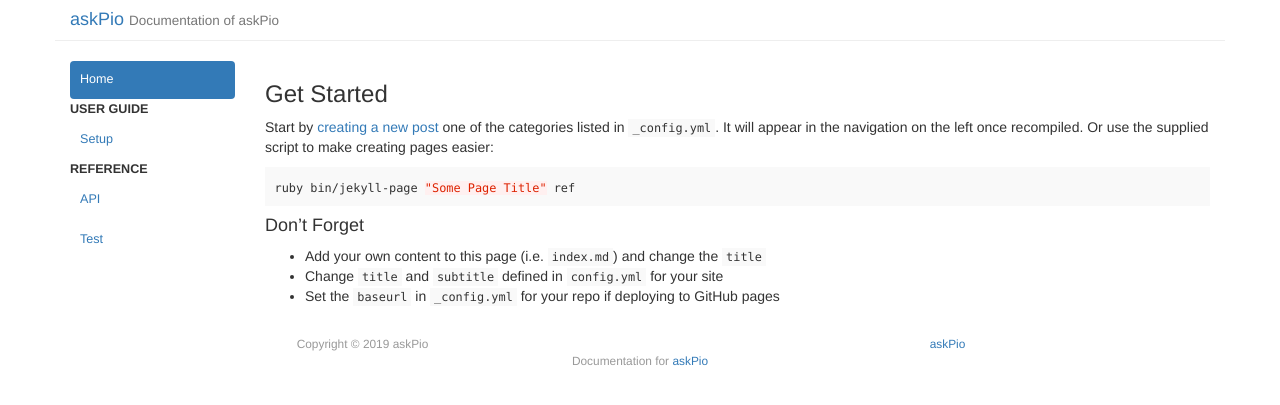
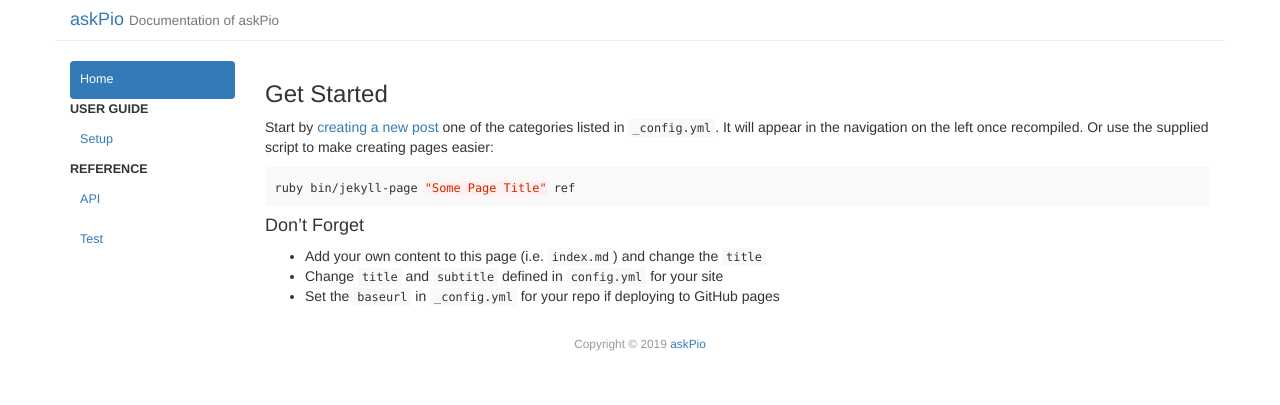
Before and after one commit to Harshgupta71/askPio_Documentation, a Jekyll site: the page built from index.md, in a window 1280 px wide. Shown: the top 405 px of the page. Built offline with Jekyll 4.4.1, drawn with Linux system fonts in a browser that asks for light colours.

Commit message:
Update footer.html

```diff
--- a/_includes/footer.html
+++ b/_includes/footer.html
@@ -1,18 +1,3 @@
-<!-- Begin Footer
-================================================== -->
-<footer class="footer">
-    <div class="container">
-        <div class="row">
-            <div class="col-md-6 col-sm-6 text-center text-lg-left">
-                 Copyright © {{ site.time | date: "%Y" }} {{ site.name }}
-            </div>
-            <div class="col-md-6 col-sm-6 text-center text-lg-right">
-                <a target="_blank" href="{{site.mainurl}}">{{site.name}}</a>
-            </div>
-        </div>
-    </div>
-</footer>
-<!-- End Footer
-================================================== -->
 
-Documentation for <a href="{% if site.codeurl %}{{ site.codeurl }}{% else %}{{ site.baseurl }}{% endif %}">{{ site.title }}</a>
+
+Copyright © {{ site.time | date: "%Y" }}  <a href="{% if site.codeurl %}{{ site.codeurl }}{% else %}{{ site.baseurl }}{% endif %}">{{ site.title }}</a>
```
